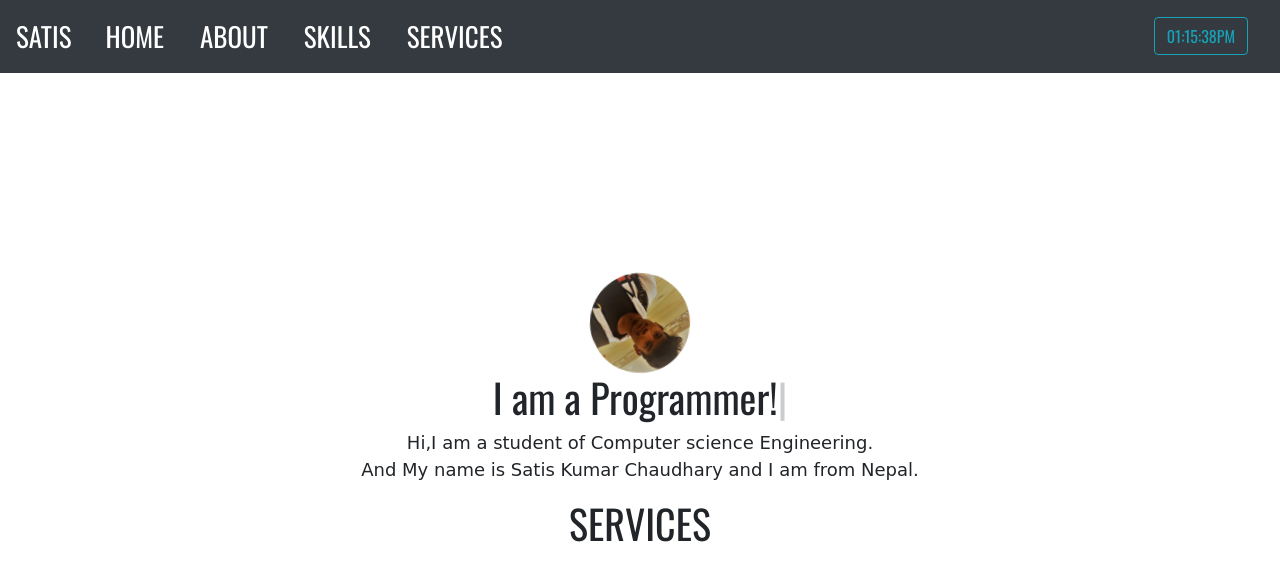
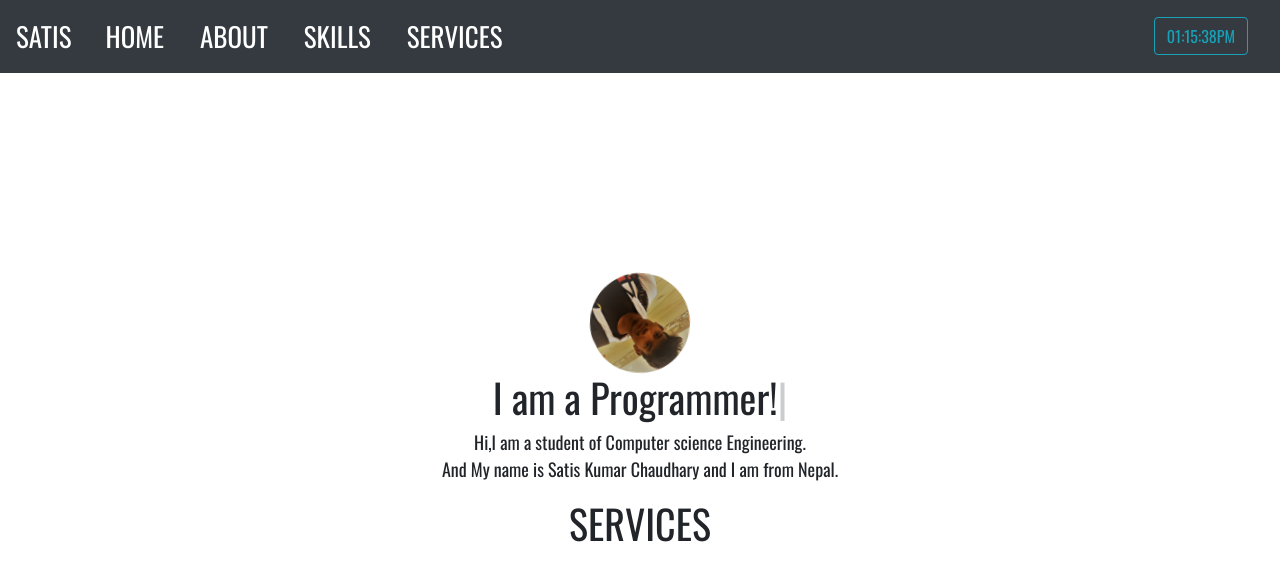
Before and after one commit to Satis9815/introduction-card, a plain HTML site: page index.html in a window 1280 px wide. Shown: the top 566 px of the page. Drawn offline with nearby package versions, Linux system fonts and the light colour scheme.

Commit message:
font-family added

```diff
--- a/style.css
+++ b/style.css
@@ -66,7 +66,7 @@ body{
 
 .introduction p
 {
-    font-family: cursive;
+  font-family: 'Oswald', sans-serif;
     font-size: 18px;
 }
 .intro-para p{
```
